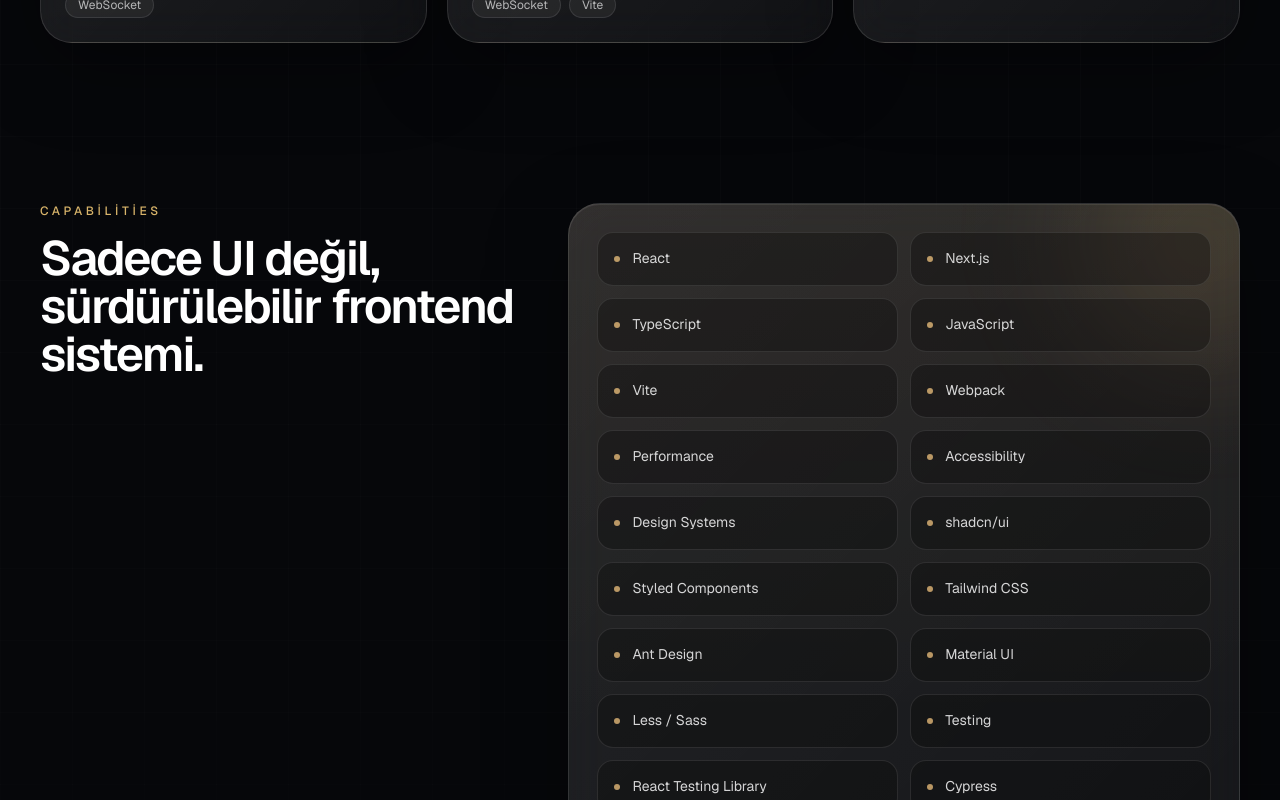
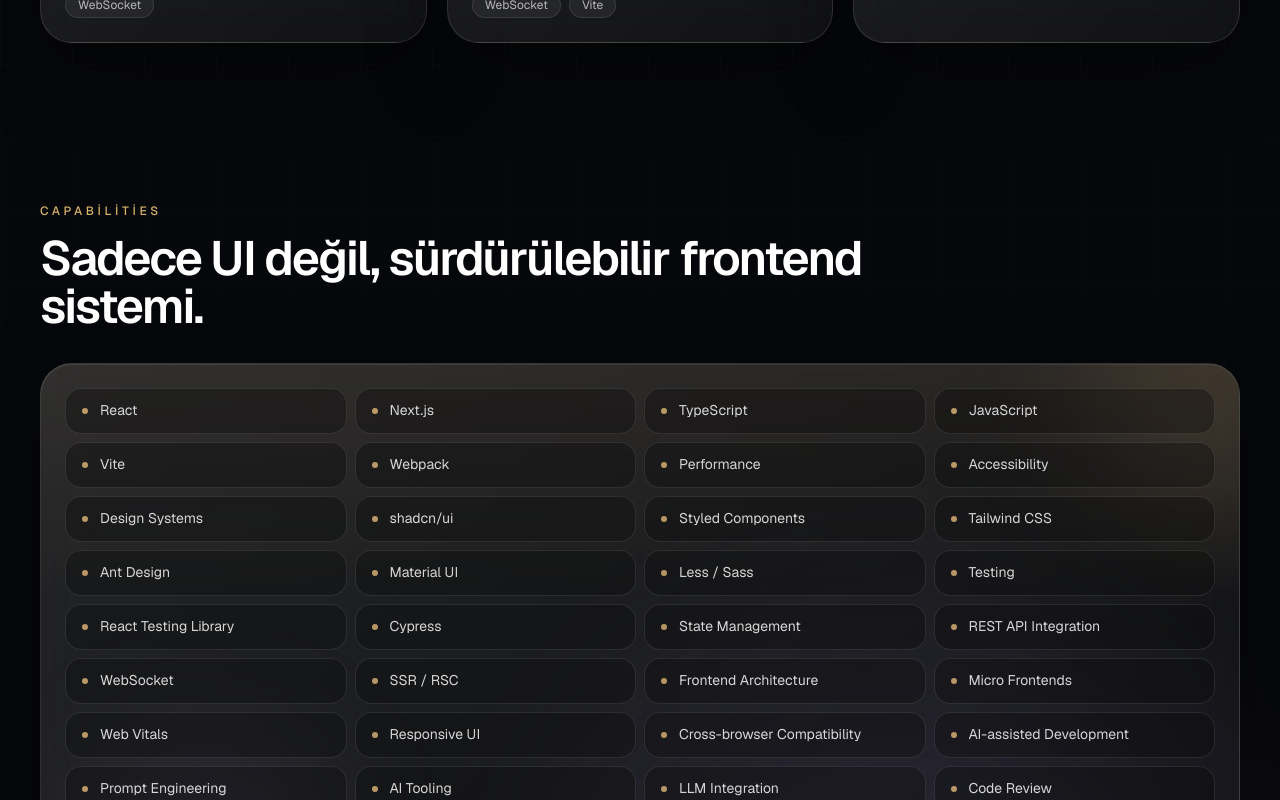
Before and after one commit to oguzhandedekoca/portfolio-nextjs16, a Next.js app: page / in a window 1280 px wide. Shown: the part 2240-3040 px from the top of the page. Built offline with nearby package versions, Linux system fonts and the light colour scheme.

Commit message:
ui improve

```diff
--- a/src/app/page.tsx
+++ b/src/app/page.tsx
@@ -281,19 +281,19 @@
         </div>
       </section>
 
-      <section id="skills" className="relative mx-auto grid w-full max-w-7xl gap-8 px-5 py-20 sm:px-8 lg:grid-cols-[0.85fr_1.15fr] lg:px-10">
-        <div>
+      <section id="skills" className="relative mx-auto flex w-full max-w-7xl flex-col gap-8 px-5 py-20 sm:px-8 lg:px-10">
+        <div className="max-w-4xl">
           <p className="text-xs font-medium uppercase tracking-[0.3em] text-[#d8b46a]">Capabilities</p>
           <h2 className="mt-4 text-3xl font-semibold tracking-[-0.04em] text-white sm:text-5xl">
             Sadece UI değil, sürdürülebilir frontend sistemi.
           </h2>
         </div>
-        <div className="glass relative overflow-hidden rounded-[2rem] p-5 sm:p-7">
+        <div className="glass relative overflow-hidden rounded-[2rem] p-4 sm:p-6">
           <div className="absolute -right-24 -top-24 h-64 w-64 rounded-full bg-[#ffcf86]/12 blur-3xl" />
           <div className="absolute -bottom-24 left-10 h-64 w-64 rounded-full bg-violet-300/10 blur-3xl" />
-          <div className="relative grid gap-3 sm:grid-cols-2">
+          <div className="relative grid gap-2 sm:grid-cols-2 lg:grid-cols-3 xl:grid-cols-4">
             {skills.map((skill) => (
-              <div className="group flex items-center gap-3 rounded-2xl border border-white/10 bg-zinc-950/35 p-4 text-sm text-white/82 transition duration-300 hover:-translate-y-1 hover:border-[#ffcf86]/38 hover:bg-white/[0.07] hover:text-white hover:shadow-[0_16px_44px_rgba(0,0,0,0.24)]" key={skill}>
+              <div className="group flex items-center gap-3 rounded-2xl border border-white/10 bg-zinc-950/35 px-4 py-3 text-sm text-white/82 transition duration-300 hover:-translate-y-1 hover:border-[#ffcf86]/38 hover:bg-white/[0.07] hover:text-white hover:shadow-[0_16px_44px_rgba(0,0,0,0.24)]" key={skill}>
                 <span className="h-1.5 w-1.5 rounded-full bg-[#ffcf86]/70 transition group-hover:bg-[#ffcf86]" />
                 {skill}
               </div>
```
